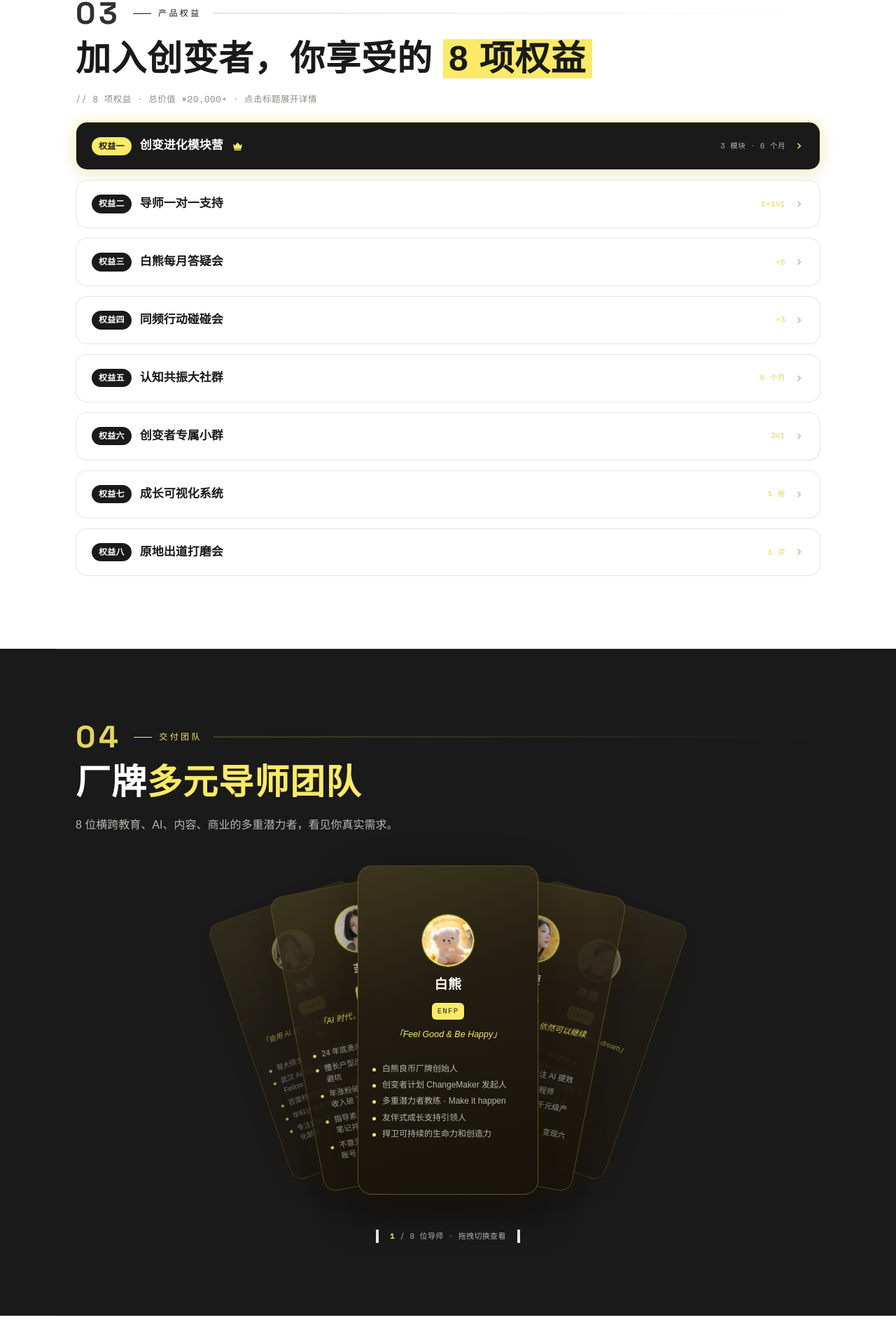
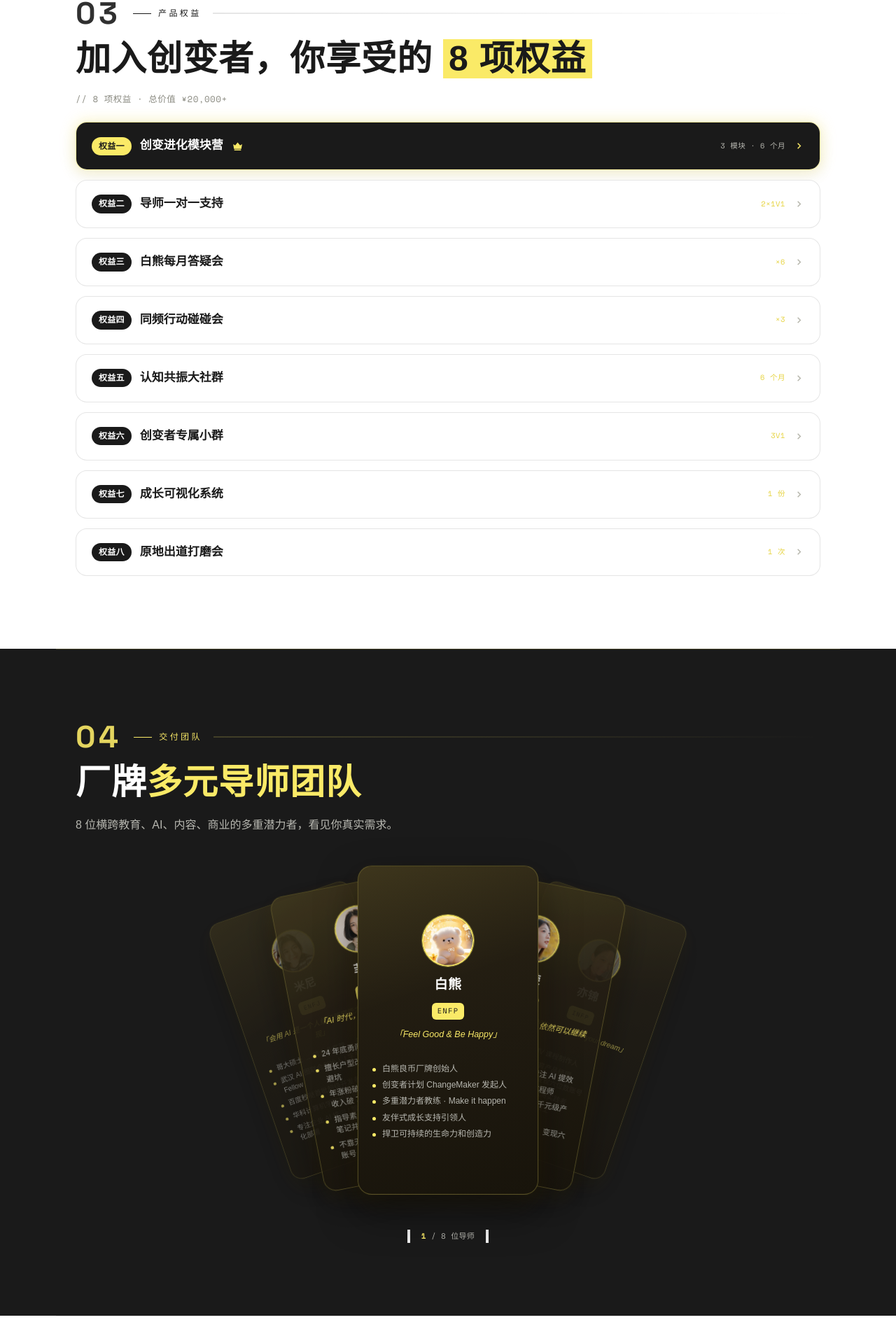
Before and after one commit to exlibris-cloud/changemaker2.0, a plain HTML site: page index.html in a window 1280 px wide. Shown: the part 2891-4800 px from the top of the page at 70% size. Drawn offline with nearby package versions, Linux system fonts and the light colour scheme.

Commit message:
landing page 1.7

```diff
--- a/index.html
+++ b/index.html
@@ -784,7 +784,7 @@
     <div class="sec-head reveal"><span class="section-num">03</span><span class="eyebrow">产品权益</span></div>
     <h2 class="sec-title reveal">加入创变者，你享受的 <em>8 项权益</em></h2>
 
-    <p class="ben-hint reveal">// 8 项权益 · 总价值 ¥20,000+ · 点击标题展开详情</p>
+    <p class="ben-hint reveal">// 8 项权益 · 总价值 ¥20,000+</p>
 
     <div class="support-grid">
       <div class="scard scard-flag" id="benefit-1">
@@ -1143,7 +1143,7 @@
         <button class="tinder-arrow" id="mfanPrev" type="button" aria-label="上一位导师">
           <svg viewBox="0 0 24 24" fill="none" stroke="currentColor" stroke-width="2.2"><path d="M15 6l-6 6 6 6"/></svg>
         </button>
-        <span class="mfan-count"><span id="mfanIdx">1</span> / 8 位导师 · 拖拽切换查看</span>
+        <span class="mfan-count"><span id="mfanIdx">1</span> / 8 位导师</span>
         <button class="tinder-arrow" id="mfanNext" type="button" aria-label="下一位导师">
           <svg viewBox="0 0 24 24" fill="none" stroke="currentColor" stroke-width="2.2"><path d="M9 6l6 6-6 6"/></svg>
         </button>
```
